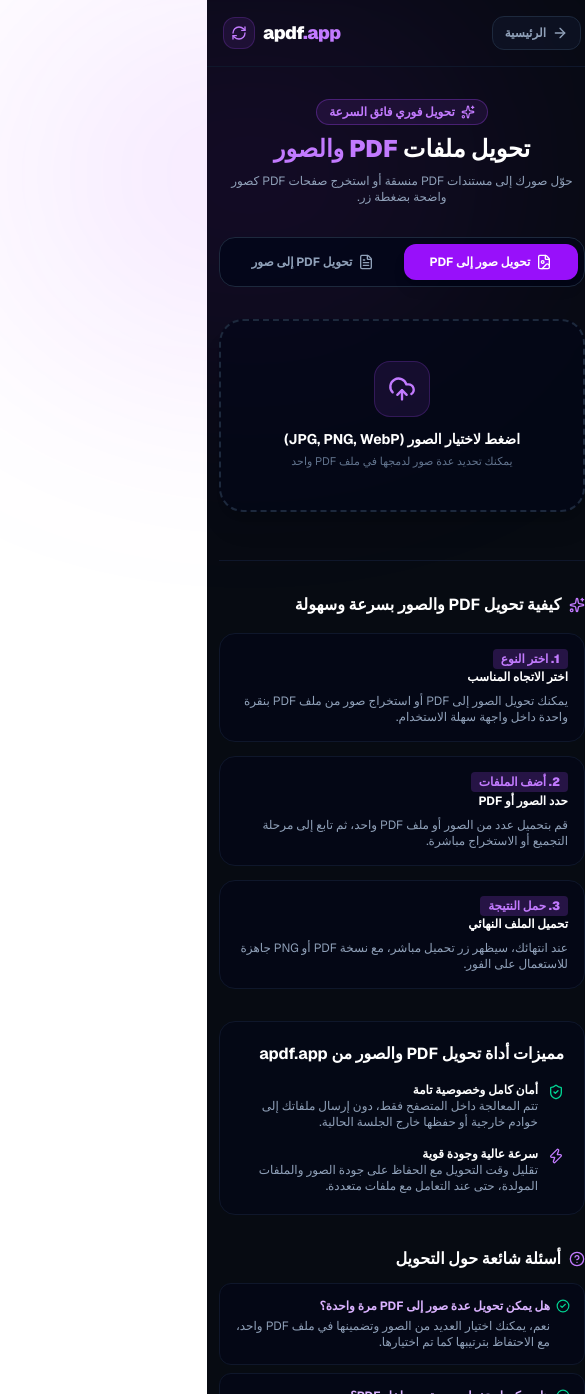
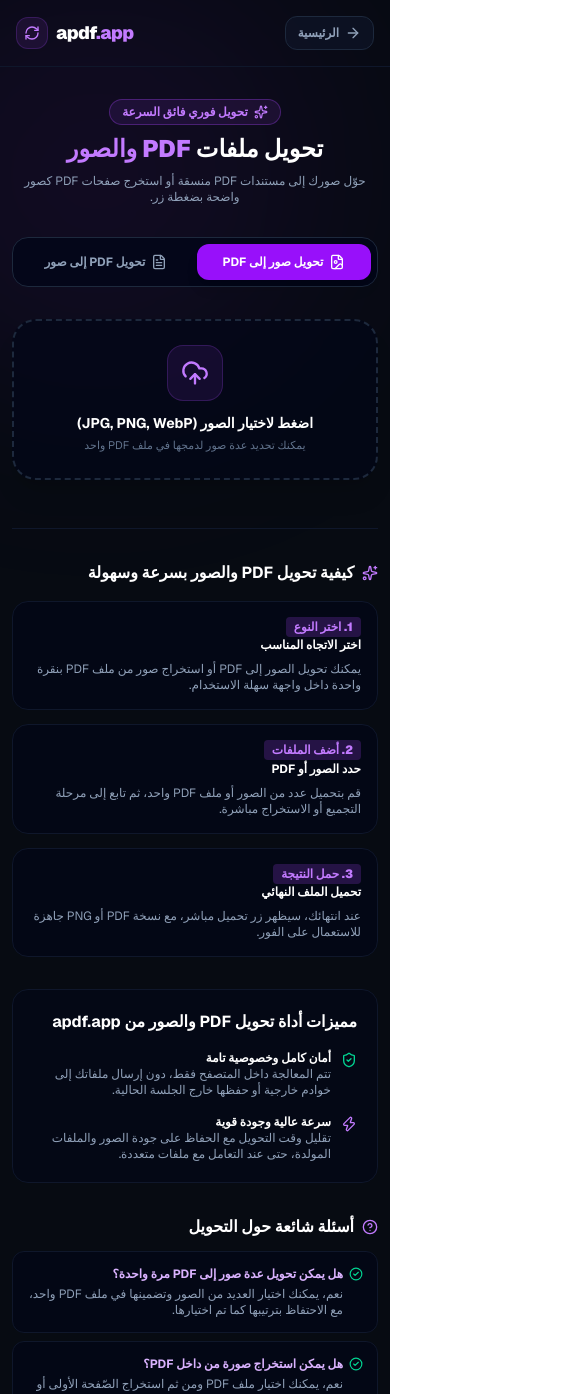
Before and after one commit to Domnyon/apdf-app, a Next.js app: page /convert in a window 390 px wide. Shown: the top 1394 px of the page, 585 px wide, since content can reach past the window. Built offline with nearby package versions, Linux system fonts and the light colour scheme.

Commit message:
fix mobile horizontal overflow on convert page

```diff
--- a/src/app/convert/page.tsx
+++ b/src/app/convert/page.tsx
@@ -233,13 +233,13 @@
 
   return (
     <div
-      className="min-h-screen bg-[#070b12] text-slate-100 font-sans selection:bg-purple-500 selection:text-white relative flex flex-col justify-between"
+      className="relative flex min-h-screen w-full max-w-full flex-col justify-between overflow-x-hidden bg-[#070b12] font-sans text-slate-100 selection:bg-purple-500 selection:text-white"
       dir="rtl"
     >
-      <div className="absolute top-0 right-1/4 w-[500px] h-[350px] bg-purple-600/10 blur-[130px] rounded-full pointer-events-none" />
+      <div className="absolute top-0 right-1/4 h-[350px] w-[500px] max-w-full rounded-full bg-purple-600/10 blur-[130px] pointer-events-none" />
 
       {/* Header */}
-      <header className="relative z-30 max-w-6xl mx-auto w-full px-4 py-4 flex items-center justify-between border-b border-slate-900">
+      <header className="relative z-30 mx-auto flex w-full max-w-full items-center justify-between border-b border-slate-900 px-4 py-4 lg:max-w-6xl">
         <Link
           href="/"
           className="flex items-center gap-1.5 text-xs font-semibold text-slate-400 hover:text-white transition px-3 py-2 rounded-xl bg-slate-900/60 border border-slate-800"
@@ -257,7 +257,7 @@
         </div>
       </header>
 
-      <main className="relative z-20 max-w-4xl mx-auto px-3 py-6 flex-1 w-full space-y-12">
+      <main className="relative z-20 mx-auto flex w-full max-w-full flex-1 flex-col space-y-12 px-3 py-6 lg:max-w-4xl">
         {processing && (
           <div className="fixed inset-0 z-50 bg-[#070b12]/80 backdrop-blur-md flex flex-col items-center justify-center gap-3">
             <Loader2 className="w-8 h-8 text-purple-400 animate-spin" />
@@ -267,7 +267,7 @@
 
         {/* شاشة التحميل والبانر الإعلاني عند الانتهاء */}
         {downloadReady && outputDownloadUrl ? (
-          <div className="max-w-xl mx-auto space-y-6 pt-2 animate-in fade-in zoom-in-95 duration-200">
+          <div className="mx-auto w-full max-w-full space-y-6 pt-2 animate-in fade-in zoom-in-95 duration-200 sm:max-w-xl">
             {/* البانر الإعلاني */}
             <div className="w-full bg-slate-900/70 border border-dashed border-slate-800 rounded-2xl p-4 flex flex-col items-center justify-center text-center min-h-[120px] sm:min-h-[160px] relative overflow-hidden group">
               <span className="text-[10px] text-slate-500 font-semibold tracking-wider uppercase mb-1">
@@ -280,14 +280,14 @@
             </div>
 
             {/* بطاقة النتيجة وزر التحميل */}
-            <div className="bg-slate-950/80 border border-slate-800 rounded-3xl p-6 sm:p-8 text-center space-y-6 shadow-2xl relative">
+            <div className="relative w-full max-w-full space-y-6 rounded-3xl border border-slate-800 bg-slate-950/80 p-6 text-center shadow-2xl sm:p-8">
               <div className="w-16 h-16 rounded-full bg-emerald-500/10 border border-emerald-500/30 flex items-center justify-center text-emerald-400 mx-auto shadow-[0_0_30px_rgba(16,185,129,0.2)]">
                 <CheckCircle2 className="w-8 h-8" />
               </div>
 
               <div className="space-y-1.5">
                 <h2 className="text-xl sm:text-2xl font-black text-white">تم التحويل بنجاح!</h2>
-                <p className="text-xs sm:text-sm text-slate-400">
+                <p className="break-words text-xs sm:text-sm text-slate-400">
                   {isArchiveOutput
                     ? "تم استخراج جميع صفحات المستند وحفظها داخل ملف ZIP مضغوط وجاهز للتحميل."
                     : isPdfOutput
@@ -323,8 +323,8 @@
           </div>
         ) : (
           /* واجهة الأداة الرئيسية */
-          <div className="space-y-8">
-            <div className="max-w-xl mx-auto text-center space-y-2 pt-2">
+          <div className="w-full max-w-full space-y-8">
+            <div className="mx-auto w-full max-w-full space-y-2 pt-2 text-center sm:max-w-xl">
               <div className="inline-flex items-center gap-1.5 px-3 py-1 rounded-full bg-purple-500/10 border border-purple-500/30 text-purple-400 text-xs font-bold">
                 <Sparkles className="w-3.5 h-3.5" />
                 <span>تحويل فوري فائق السرعة</span>
@@ -338,7 +338,7 @@
             </div>
 
             {/* محول الاتجاه: من صورة إلى PDF أو العكس */}
-            <div className="max-w-md mx-auto flex bg-slate-950/80 p-1.5 rounded-2xl border border-slate-800 gap-1 text-xs">
+            <div className="mx-auto flex w-full max-w-full min-w-0 gap-1 rounded-2xl border border-slate-800 bg-slate-950/80 p-1.5 text-xs sm:max-w-md">
               <button
                 type="button"
                 onClick={() => {
@@ -374,8 +374,8 @@
 
             {/* مسار: تحويل الصور إلى PDF */}
             {direction === "img-to-pdf" && (
-              <div className="max-w-2xl mx-auto space-y-6">
-                <label className="border-2 border-dashed border-slate-800 hover:border-purple-500/60 rounded-3xl p-10 flex flex-col items-center justify-center cursor-pointer transition bg-slate-950/60 text-center shadow-xl group">
+              <div className="mx-auto w-full max-w-full space-y-6 sm:max-w-2xl">
+                <label className="group flex w-full max-w-full cursor-pointer flex-col items-center justify-center rounded-3xl border-2 border-dashed border-slate-800 bg-slate-950/60 p-6 text-center shadow-xl transition hover:border-purple-500/60 sm:p-10">
                   <div className="w-14 h-14 rounded-2xl bg-purple-500/10 border border-purple-500/20 flex items-center justify-center text-purple-400 mb-3 group-hover:scale-110 transition-transform">
                     <UploadCloud className="w-7 h-7" />
                   </div>
@@ -395,7 +395,7 @@
                 </label>
 
                 {selectedImages.length > 0 && (
-                  <div className="space-y-4">
+                  <div className="w-full max-w-full space-y-4">
                     <div className="flex items-center justify-between text-xs px-1">
                       <span className="font-bold text-slate-300">
                         الصور المحددة ({selectedImages.length}):
@@ -409,7 +409,7 @@
                       </button>
                     </div>
 
-                    <div className="grid grid-cols-2 sm:grid-cols-4 gap-3">
+                    <div className="grid w-full max-w-full grid-cols-2 gap-3 sm:grid-cols-4">
                       {selectedImages.map((img, idx) => (
                         <div
                           key={img.id}
@@ -451,9 +451,9 @@
 
             {/* مسار: تحويل PDF إلى صور */}
             {direction === "pdf-to-img" && (
-              <div className="max-w-2xl mx-auto space-y-6">
+              <div className="mx-auto w-full max-w-full space-y-6 sm:max-w-2xl">
                 {!selectedPdf ? (
-                  <label className="border-2 border-dashed border-slate-800 hover:border-purple-500/60 rounded-3xl p-10 flex flex-col items-center justify-center cursor-pointer transition bg-slate-950/60 text-center shadow-xl group">
+                  <label className="group flex w-full max-w-full cursor-pointer flex-col items-center justify-center rounded-3xl border-2 border-dashed border-slate-800 bg-slate-950/60 p-6 text-center shadow-xl transition hover:border-purple-500/60 sm:p-10">
                     <div className="w-14 h-14 rounded-2xl bg-purple-500/10 border border-purple-500/20 flex items-center justify-center text-purple-400 mb-3 group-hover:scale-110 transition-transform">
                       <UploadCloud className="w-7 h-7" />
                     </div>
@@ -469,11 +469,11 @@
                     />
                   </label>
                 ) : (
-                  <div className="bg-slate-950/80 border border-slate-800 rounded-2xl p-5 space-y-4">
-                    <div className="flex items-center justify-between text-xs">
-                      <div className="flex items-center gap-2">
+                  <div className="w-full max-w-full space-y-4 rounded-2xl border border-slate-800 bg-slate-950/80 p-5">
+                    <div className="flex min-w-0 items-center justify-between gap-3 text-xs">
+                      <div className="flex min-w-0 items-center gap-2">
                         <FileText className="w-5 h-5 text-purple-400" />
-                        <span className="font-bold text-white">{selectedPdf.name}</span>
+                        <span className="min-w-0 break-all font-bold text-white">{selectedPdf.name}</span>
                       </div>
                       <button
                         type="button"
@@ -502,13 +502,13 @@
         )}
 
         {/* محتوى السيو الشامل ودليل الاستخدام والأسئلة الشائعة */}
-        <section className="space-y-8 pt-8 border-t border-slate-900 text-xs sm:text-sm leading-relaxed text-slate-300">
+        <section className="w-full max-w-full space-y-8 border-t border-slate-900 pt-8 text-xs leading-relaxed text-slate-300 sm:text-sm">
           <div className="space-y-4">
             <h2 className="text-base sm:text-lg font-bold text-white flex items-center gap-2">
               <Sparkles className="w-4 h-4 text-purple-400" />
               <span>كيفية تحويل PDF والصور بسرعة وسهولة</span>
             </h2>
-            <div className="grid grid-cols-1 sm:grid-cols-3 gap-3.5">
+            <div className="grid w-full max-w-full grid-cols-1 gap-3.5 sm:grid-cols-3">
               <div className="bg-slate-950/60 border border-slate-900 rounded-2xl p-4 space-y-2">
                 <span className="text-xs font-black px-2 py-0.5 rounded bg-purple-500/20 text-purple-400">
                   1. اختر النوع
@@ -541,7 +541,7 @@
 
           <div className="bg-slate-950/50 border border-slate-900 rounded-2xl p-5 space-y-4">
             <h2 className="text-base font-bold text-white">مميزات أداة تحويل PDF والصور من apdf.app</h2>
-            <div className="grid grid-cols-1 sm:grid-cols-2 gap-4 text-xs">
+            <div className="grid w-full max-w-full grid-cols-1 gap-4 text-xs sm:grid-cols-2">
               <div className="flex items-start gap-2.5">
                 <ShieldCheck className="w-4 h-4 text-emerald-400 shrink-0 mt-0.5" />
                 <div>
```
Also changed, not shown: 2 other files (tests, documents, lock files or other folders).
